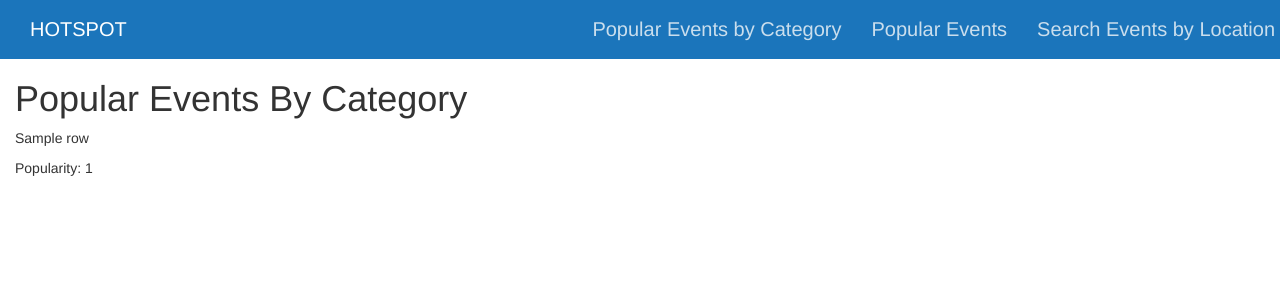
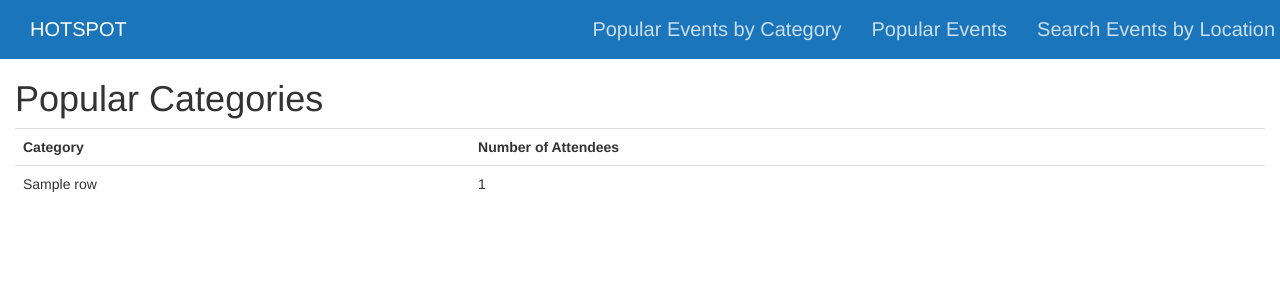
Before and after one commit to omidzargham/HotSpot, a Flask app: template templates/category.html in a window 1280 px wide. Shown: the top 300 px of the page. Run offline with Flask 2, Linux system fonts and the light colour scheme; the template is opened without the code that fills it: most values are stand-ins (such as "Sample title", 1, 10 or a date in 2020); some libraries are stand-ins or nearby versions.

Commit message:
changed category view

```diff
--- a/templates/category.html
+++ b/templates/category.html
@@ -31,16 +31,30 @@
 
 			<div class="row">
 				<div class="col-md-12">
-					<h1>Popular Events By Category</h1>
+					<h1>Popular Categories</h1>
 				</div>
 			</div>
 
 			<div class="row">
 				<div class="col-md-12">
-					{% for row in rows %}
+					<table class="table">
+						<tr>
+							<th>Category</th>
+                            <th>Number of Attendees</th>
+						</tr>
+
+						{% for row in rows %}
+							<tr>
+								<td>{{ row[3] }}</td>
+                                <td>{{ row[0] }}</td>
+							</tr>
+						{% endfor %}
+					</table>
+
+					<!--{% for row in rows %}
 					<p>{{ row[3] }}</p>
 					<p>Popularity: {{ row[0] }}</p>
-					{% endfor %}
+					{% endfor %}-->
 				</div>
 			</div>
 		</div>
```
